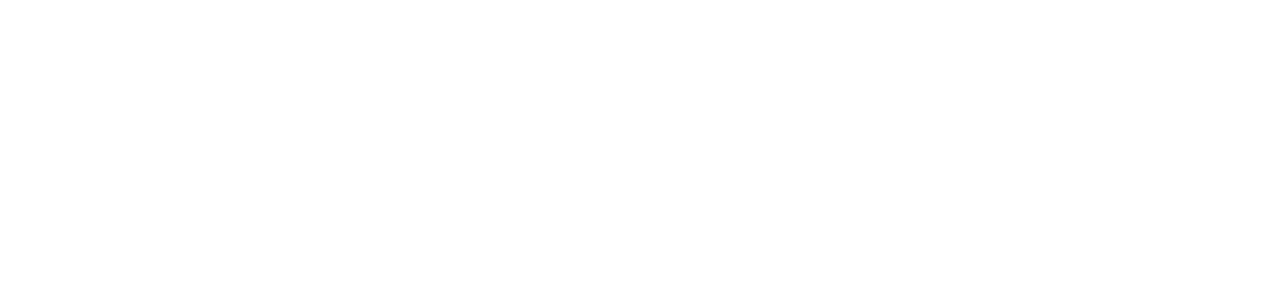
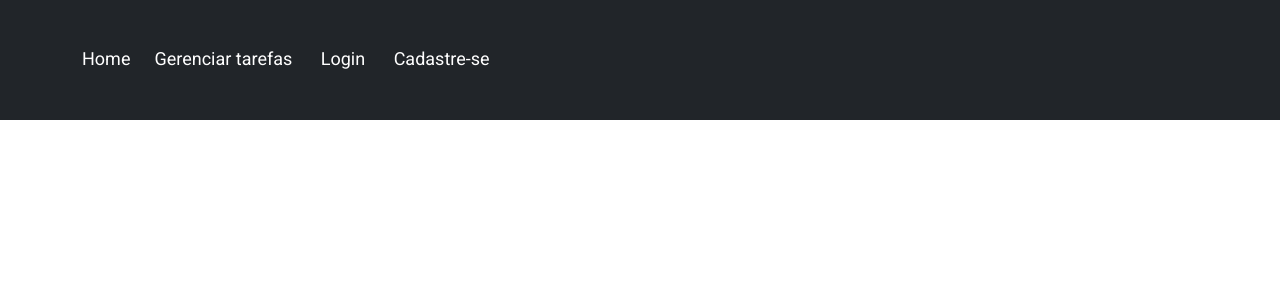
Before and after one commit to ViniciusSSouza23/todolistvue3, a Vue app: page / in a window 1280 px wide. Shown: the top 300 px of the page. Built offline with nearby package versions, Linux system fonts and the light colour scheme.

Commit message:
:construction: home

```diff
--- a/src/App.vue
+++ b/src/App.vue
@@ -1,7 +1,13 @@
 <template>
-  <router-view/>
+  <header-component />
+  <router-view />
 </template>
-
-<style lang="scss">
-
-</style>
+<script>
+import HeaderComponent from "@/components/HeaderComponent.vue";
+export default {
+  components: {
+    HeaderComponent,
+  },
+};
+</script>
+<style lang="scss"></style>
--- /dev/null
+++ b/src/components/HeaderComponent.vue
@@ -0,0 +1,26 @@
+<template>
+  <header class="header-component bg-dark">
+    <div class="container py-5">
+      <router-link to="/">Home</router-link>
+      <router-link to="/">Gerenciar tarefas</router-link>
+      <router-link to="/"> Login</router-link>
+      <router-link to="/"> Cadastre-se</router-link>
+    </div>
+  </header>
+</template>
+<style lang="scss" scoped>
+.header-component {
+  a {
+    text-decoration: none;
+    color: #fff;
+    margin-right: 1.5rem;
+    font-size: 18px;
+    line-height: 20px;
+    transition: filter 1s;
+    &:hover {
+      filter: brightness(80%);
+      text-decoration: underline;
+    }
+  }
+}
+</style>
```
Also changed, not shown: src/assets/logo.png (deleted).
